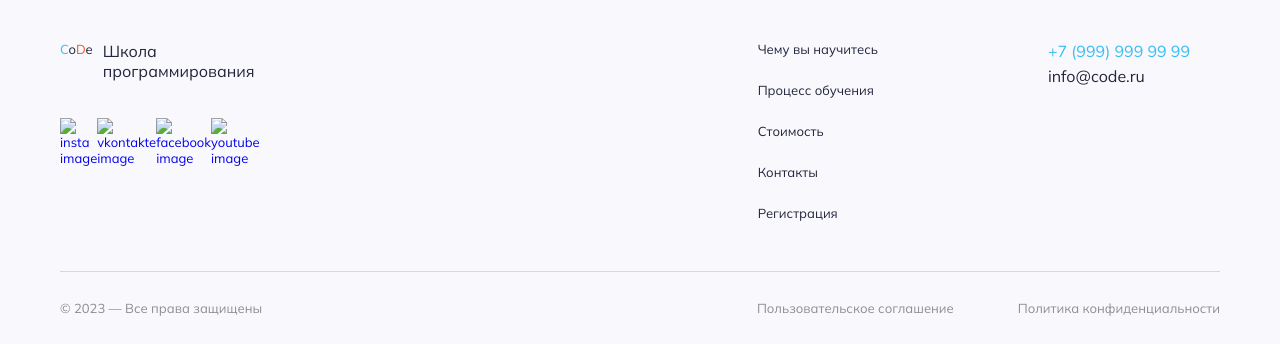
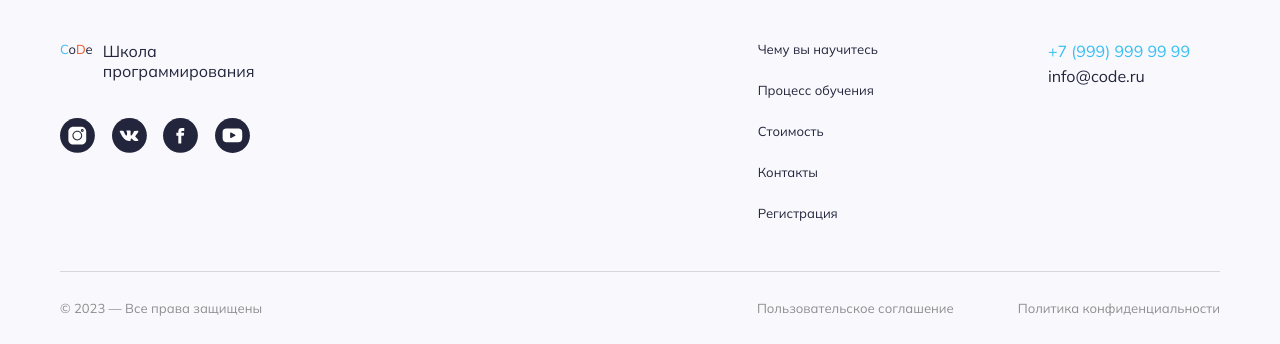
Before and after one commit to elboyko/Kontur, a plain HTML site: page index.html in a window 1280 px wide. Shown: the part 3136-3480 px from the top of the page. Drawn offline with nearby package versions, Linux system fonts and the light colour scheme; the site is published under a folder, as on GitHub Pages, so addresses that start at the root find nothing.

Commit message:
change image path

```diff
--- a/index.html
+++ b/index.html
@@ -244,22 +244,22 @@
             <ul class="footer__media-social">
               <li class="footer__media-items">
                 <a href="#" class="footer__media-link">
-                  <img src="/images/insta.svg" alt="insta image" />
+                  <img src="./images/insta.svg" alt="insta image" />
                 </a>
               </li>
               <li class="footer__media-items">
                 <a href="#" class="footer__media-link">
-                  <img src="/images/vk.svg" alt="vkontakte image" />
+                  <img src="./images/vk.svg" alt="vkontakte image" />
                 </a>
               </li>
               <li class="footer__media-items">
                 <a href="#" class="footer__media-link">
-                  <img src="/images/facebook.svg" alt="facebook image" />
+                  <img src="./images/facebook.svg" alt="facebook image" />
                 </a>
               </li>
               <li class="footer__media-items">
                 <a href="#" class="footer__media-link">
-                  <img src="/images/youtube.svg" alt="youtube image" />
+                  <img src="./images/youtube.svg" alt="youtube image" />
                 </a>
               </li>
             </ul>
```
